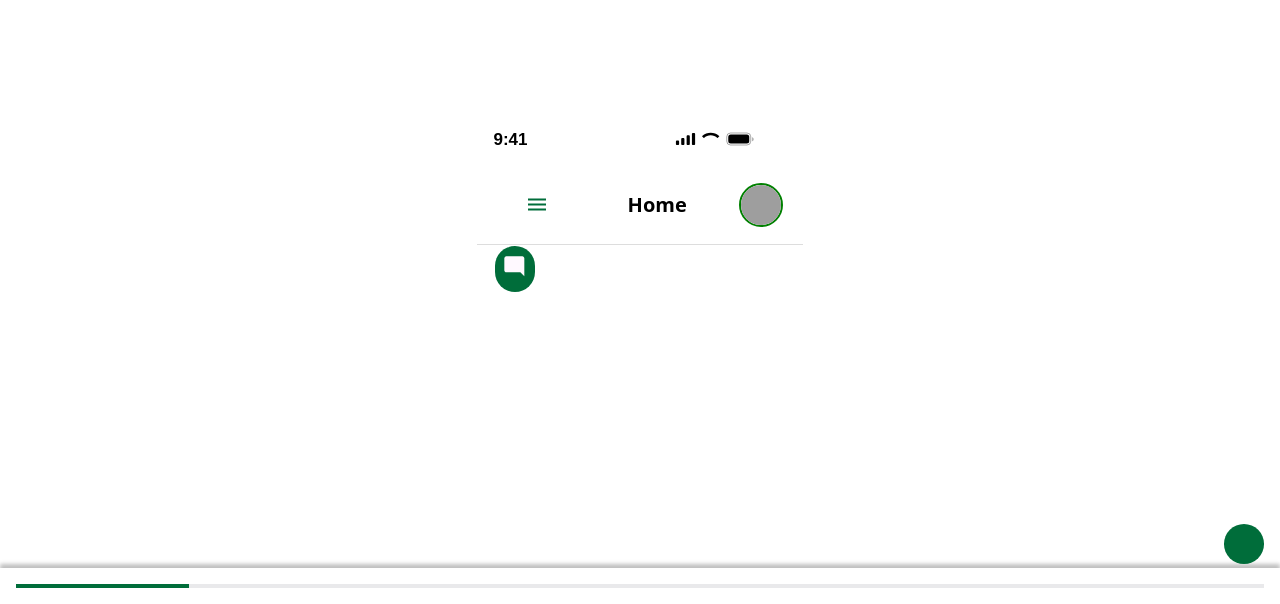
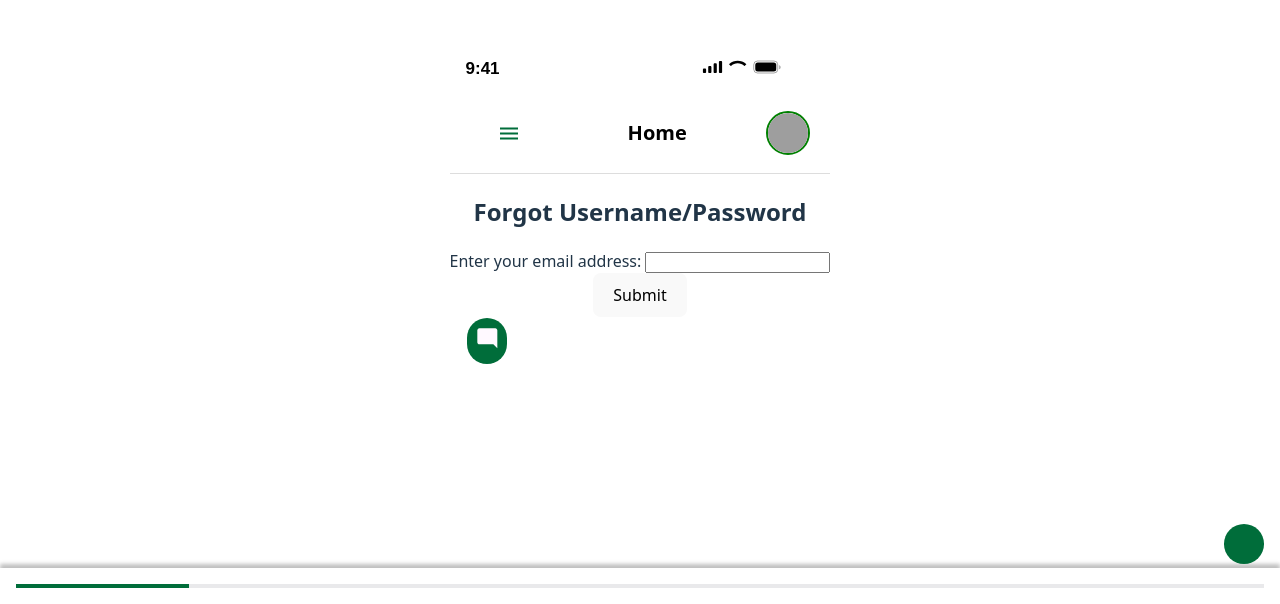
Before and after one commit to opc27/Milestone7, a React (Vite) app in the folder frontend/: page /forgot in a window 1280 px wide. Before the commit this address had no page. Shown: the part 196-800 px from the top of the page. Built offline with nearby package versions, Linux system fonts and the light colour scheme; grey boxes are pictures that could not be loaded.

Commit message:
Forgot username/password page

```diff
--- a/frontend/src/App.tsx
+++ b/frontend/src/App.tsx
@@ -14,6 +14,7 @@ import { StatusBar } from './components/sharedLayout/StatusBar';
 import { BottomBar } from './components/sharedLayout/BottomBar';
 import LoginPage from './components/login/LoginPage';
 import CreateAccount from './components/index.js/CreateAccount';
+import ForgotUsername from './components/index.js/ForgotUsername';
 
 // Create a wrapper component to use the useLocation hook
 const AppContent = () => {
@@ -31,6 +32,7 @@ const AppContent = () => {
         <Route path="/modules" element={<ModuleList />} />
         <Route path="/login" element={<LoginPage />} />
         <Route path="/createAccount" element={<CreateAccount />} />
+        <Route path="/forgot" element={<ForgotUsername />} />
       </Routes>
       {/* Only show ChatButton and BottomBar if not on the chatbot page */}
       {!isChatbotPage && (
--- /dev/null
+++ b/frontend/src/components/index.js/ForgotUsername.tsx
@@ -0,0 +1,35 @@
+import { useState } from 'react';
+
+const ForgotCredentials = () => {
+  const [email, setEmail] = useState('');
+
+  const handleChange = (e: React.ChangeEvent<HTMLInputElement>) => {
+    setEmail(e.target.value);
+  };
+
+  const handleSubmit = (e: React.FormEvent<HTMLFormElement>) => {
+    e.preventDefault();
+    console.log('Recovery email submitted:', email);
+  };
+
+  return (
+    <div>
+      <h2>Forgot Username/Password</h2>
+      <form onSubmit={handleSubmit}>
+        <div>
+          <label>Enter your email address: </label>
+          <input
+            type="email"
+            name="email"
+            value={email}
+            onChange={handleChange}
+            required
+          />
+        </div>
+        <button type="submit">Submit</button>
+      </form>
+    </div>
+  );
+};
+
+export default ForgotCredentials;
--- a/frontend/src/components/login/LoginPage.tsx
+++ b/frontend/src/components/login/LoginPage.tsx
@@ -100,7 +100,13 @@ const HelpSection = () => {
   return (
     <nav className={styles.helpLinks}>
       <div className={styles.accountLinks}>
-        <a href="#" className={styles.link}>
+        <a
+          href="#"
+          className={styles.link}
+          onClick={(e) => {
+            navigate('/forgot');
+          }}
+        >
           Forgot username/password?
         </a>
         <a
```
